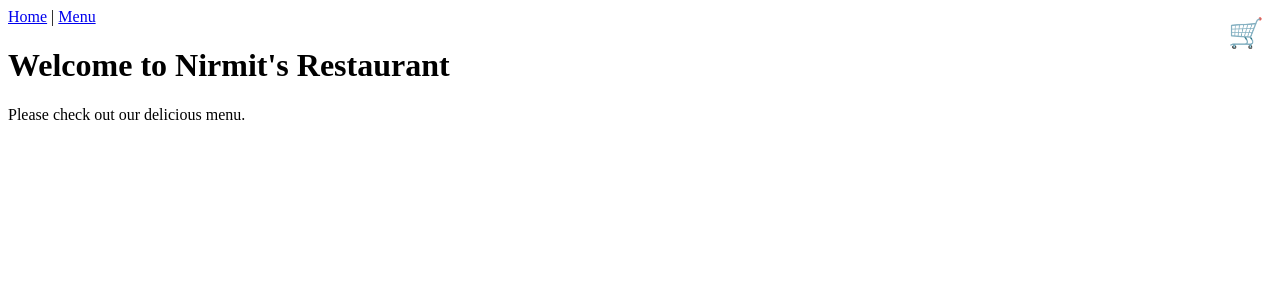
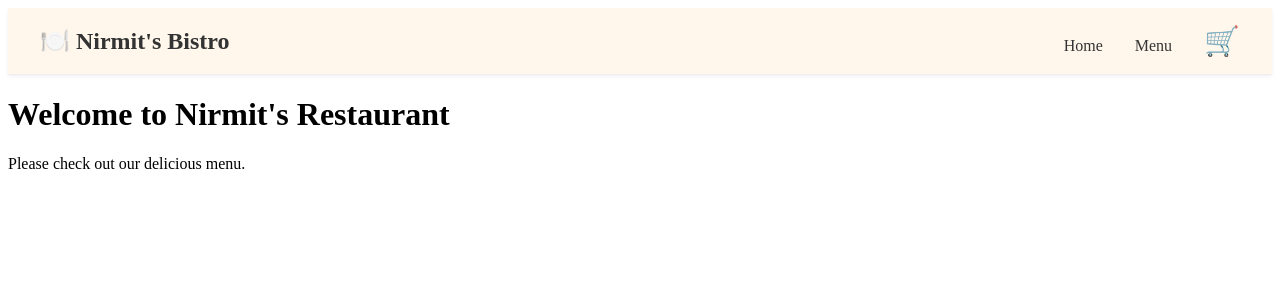
Before and after one commit to nirmit-1606/MyWebsite, a React (Create React App) app in the folder restaurant-menu-app/: page / in a window 1280 px wide. Shown: the top 300 px of the page. Built offline with nearby package versions, Linux system fonts and the light colour scheme.

Commit message:
Style the nav bar for better layout

```diff
--- a/restaurant-menu-app/src/App.js
+++ b/restaurant-menu-app/src/App.js
@@ -5,15 +5,20 @@ import Menu from './pages/Menu';
 import Cart from './pages/Cart';
 import CartIcon from './components/CartIcon';
 import { ToastContainer } from 'react-toastify';
+import './styles/NavBar.css';
 
 function App() {
   return (
     <>
       <Router>
-        <nav>
-          <Link to="/">Home</Link> | <Link to="/menu">Menu</Link>
+        <nav className="navbar">
+          <div className="navbar-logo">🍽️ Nirmit's Bistro</div>
+          <div className="navbar-links">
+            <Link to="/">Home</Link>
+            <Link to="/menu">Menu</Link>
+            <CartIcon />
+          </div>
         </nav>
-        <CartIcon />
         <Routes>
           <Route path="/" element={<Home />} />
           <Route path="/menu" element={<Menu />} />
--- a/restaurant-menu-app/src/components/CartIcon.css
+++ b/restaurant-menu-app/src/components/CartIcon.css
@@ -1,7 +1,6 @@
 .cart-icon {
-  position: fixed;
-  top: 1rem;
-  right: 1rem;
+  margin-left: 2rem;
+  position: relative;
   font-size: 1.8rem;
   text-decoration: none;
   color: black;
@@ -12,8 +11,8 @@
   color: white;
   border-radius: 50%;
   padding: 0.1em 0.5em;
-  font-size: 0.9rem;
+  font-size: 0.8rem;
   position: absolute;
-  top: -0.5em;
-  right: -0.5em;
+  top: -8px;
+  right: -12px;
 }
--- /dev/null
+++ b/restaurant-menu-app/src/styles/NavBar.css
@@ -0,0 +1,30 @@
+.navbar {
+  display: flex;
+  justify-content: space-between;
+  align-items: center;
+  padding: 1rem 2rem;
+  background-color: #fff7ec;
+  border-bottom: 1px solid #eee;
+  box-shadow: 0 2px 4px rgba(0,0,0,0.05);
+  position: sticky;
+  top: 0;
+  z-index: 1000;
+}
+
+.navbar-logo {
+  font-size: 1.5rem;
+  font-weight: bold;
+  color: #333;
+}
+
+.navbar-links a {
+  margin-left: 2rem;
+  text-decoration: none;
+  font-weight: 500;
+  color: #333;
+  transition: color 0.2s ease-in-out;
+}
+
+.navbar-links a:hover {
+  color: #f57c00;
+}
```
